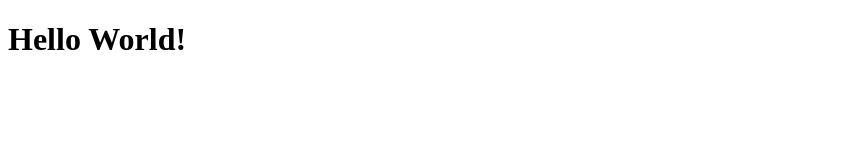
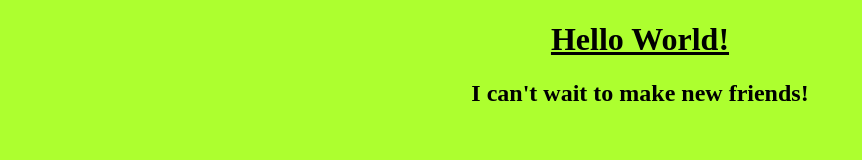
Before and after one commit to schjr11/coolexample-repository, a plain HTML site: page index.html in a window 1280 px wide. Shown: the whole page, without its empty margins (0-862 px from the left). Drawn offline with Linux system fonts and the light colour scheme.

Commit message:
add style.css to index.html

```diff
--- a/index.html
+++ b/index.html
@@ -1,9 +1,11 @@
 <!DOCTYPE html>
 <html lang="en">
   <head>
-      <title>My Website</title>
+    <link rel="stylesheet" href="style.css" />
+    <title>My Website</title>
   </head>
   <body>
-      <h1>Hello World!</h1>
+      <h1><center><u>Hello World!</u></center></h1>
+      <h2><center>I can't wait to make new friends!</center></h2>
   </body>
 </html>
--- /dev/null
+++ b/style.css
@@ -0,0 +1,3 @@
+body {
+    background: greenyellow;
+}
```
